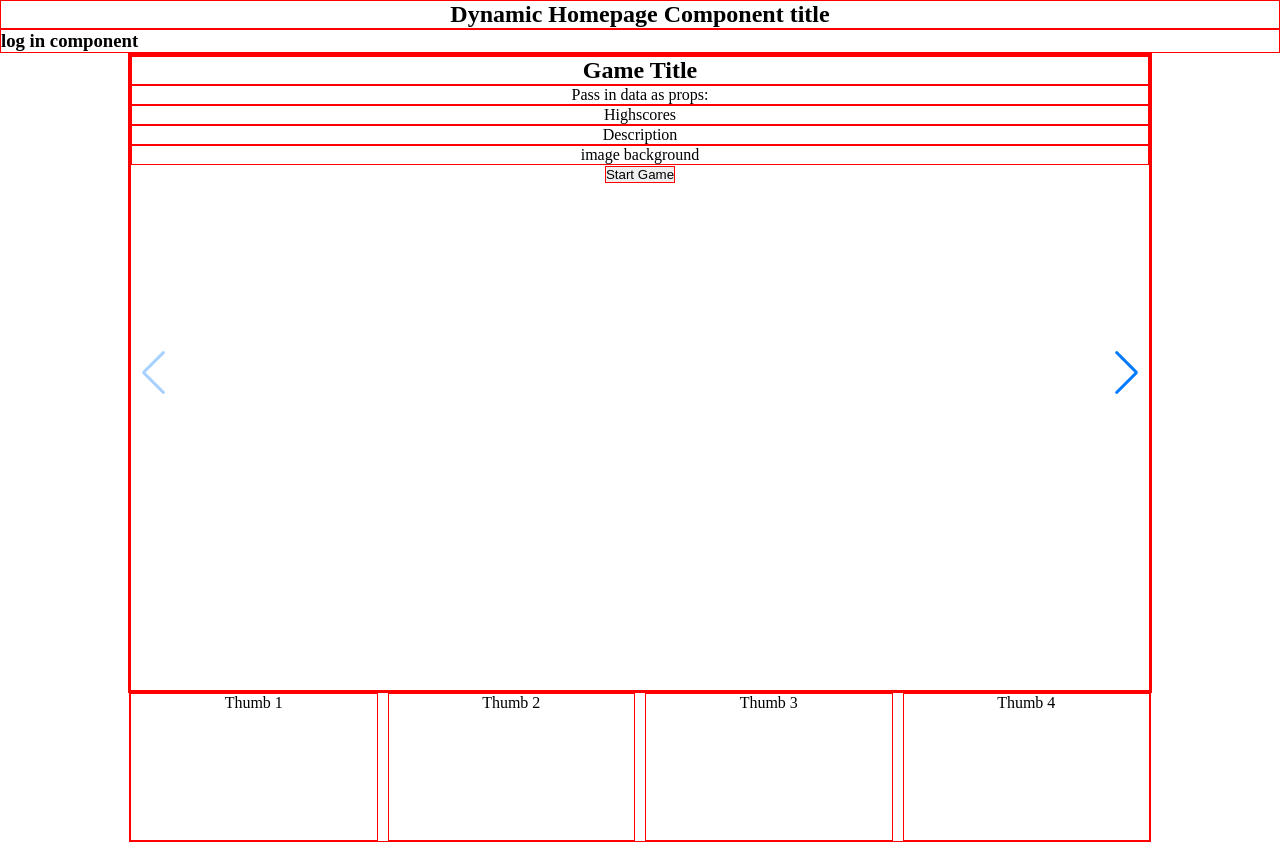
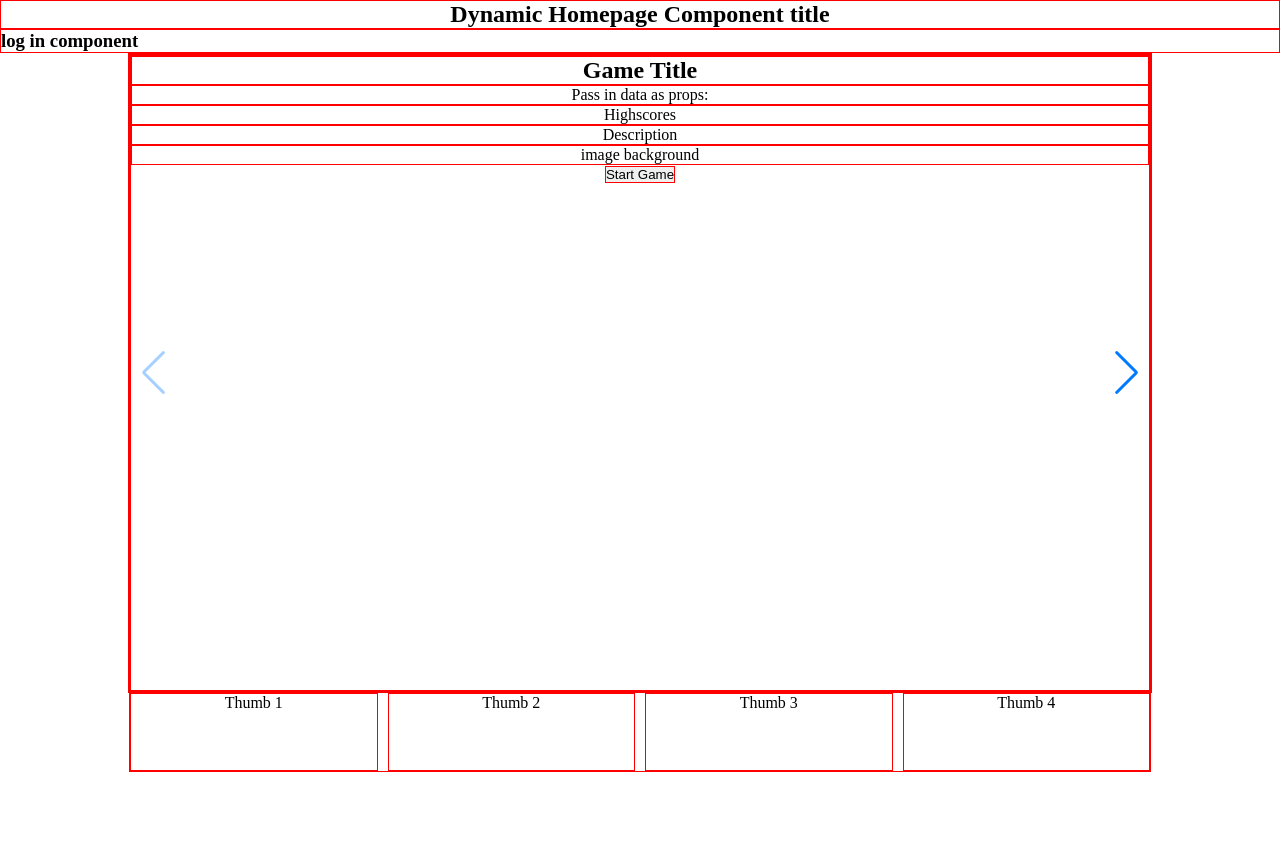
Before and after one commit to tonymm55/team-arcade-game, a React (Vite) app: page / in a window 1280 px wide. Both pictures are taken after a click on the button "Temp Button". After the commit the page ends 800 px from the top, so only its background shows below. Built offline with nearby package versions, Linux system fonts and the light colour scheme.

Commit message:
added bg

```diff
--- /dev/null
+++ b/src/components/RunnerGame/RunnerCharacter.jsx
@@ -0,0 +1,3 @@
+const RunnerCharacter = () => {};
+
+export default RunnerCharacter;
--- a/src/components/RunnerGame/RunnerGame.jsx
+++ b/src/components/RunnerGame/RunnerGame.jsx
@@ -5,6 +5,7 @@ const RunnerGame = () => {
     <div>
       <h1>Runner Game</h1>
       <RunnerParallaxBackground />
+      <p>Return to Game Select</p>
     </div>
   );
 };
--- a/src/styles/Homepage.css
+++ b/src/styles/Homepage.css
@@ -22,7 +22,7 @@ swiper-slide {
 }
 
 .homepage__thumbs {
-  height: 150px;
+  height: 10vh;
 }
 
 .homepage__thumbs .swiper-slide-thumb-active {
```
